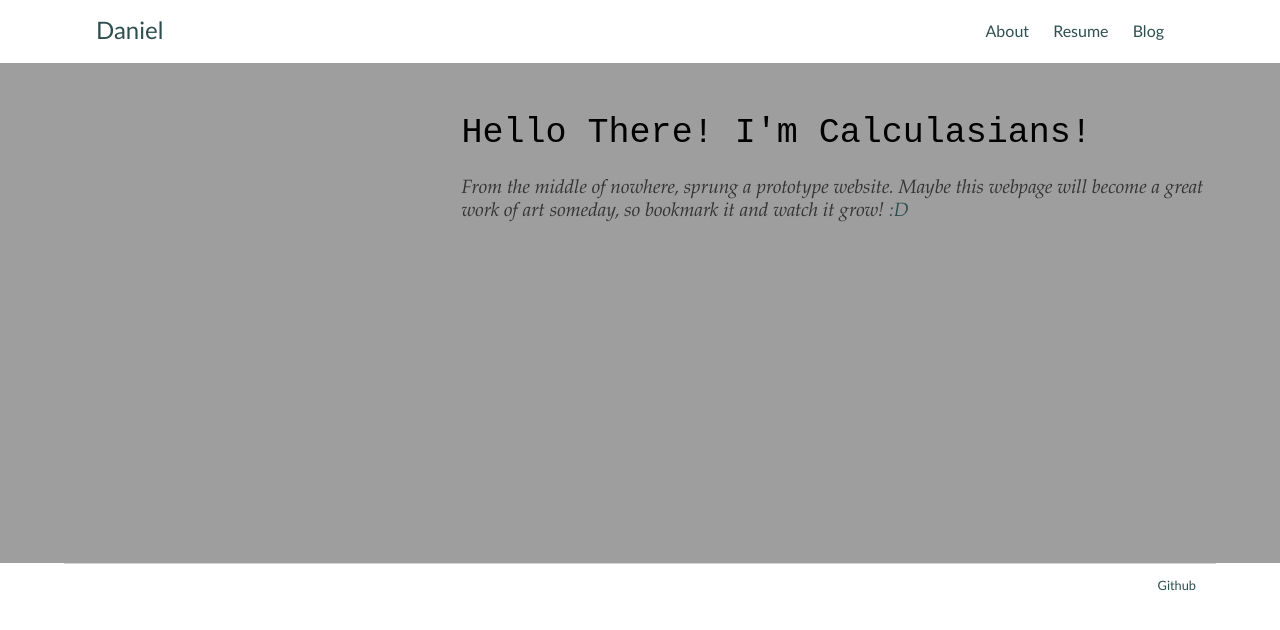
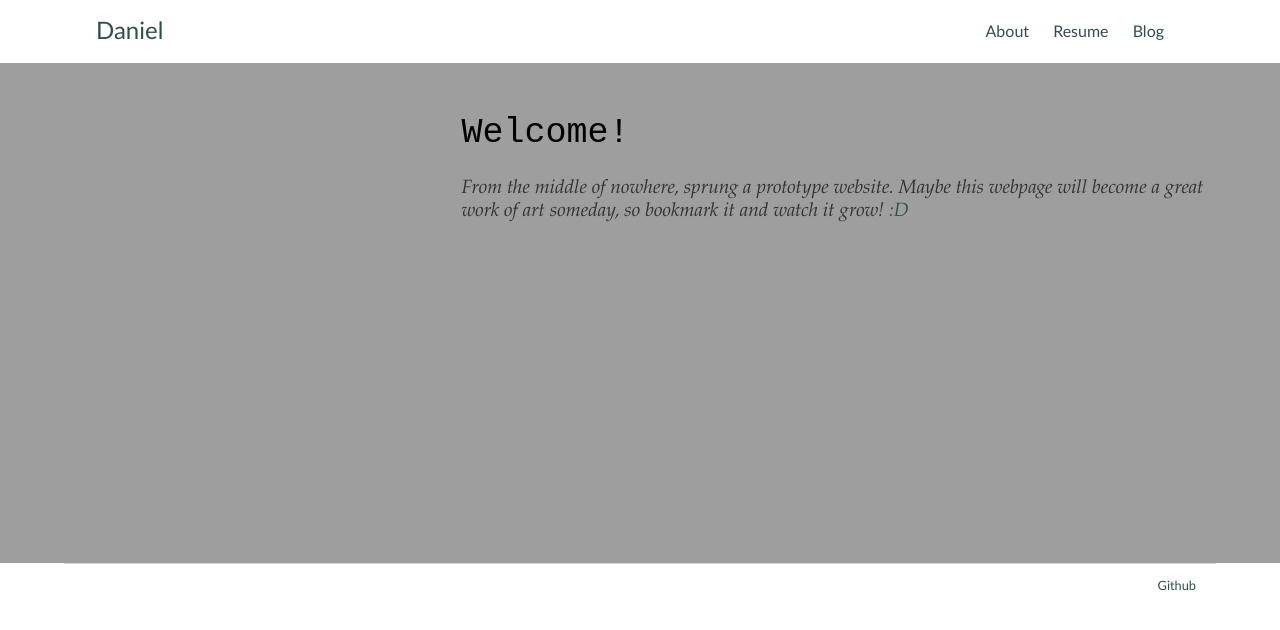
Before and after one commit to Calculasians/calculasians.github.io, a Jekyll site: the page built from index.html, in a window 1280 px wide. Shown: the top 630 px of the page. Built offline with Jekyll 4.4.1, drawn with Linux system fonts in a browser that asks for light colours.

Commit message:
Update index.html

```diff
--- a/index.html
+++ b/index.html
@@ -4,7 +4,7 @@ title: A Website in the Making
 ---
 <div class="cover-page">
 	<div class="cover-page-text">
-		<h1>Hello There! I'm Calculasians!</h1>
+		<h1>Welcome! </h1>
 		<p class="sub-header">From the middle of nowhere, sprung a prototype website. Maybe this webpage will become a great work of art someday, so bookmark it and watch it grow!<a href="/about"> :D</a></p>
 	</div>
 </div>
```
